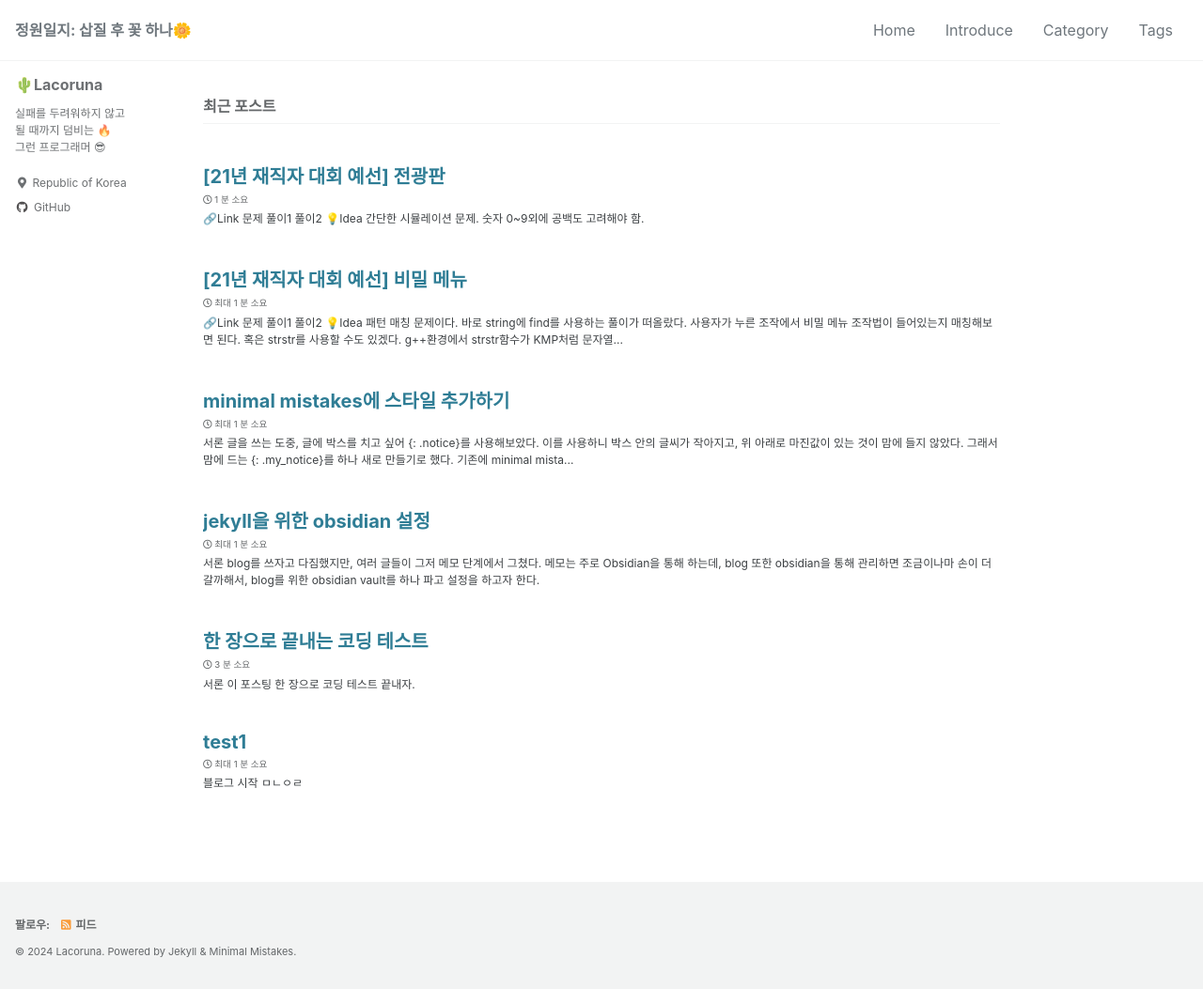
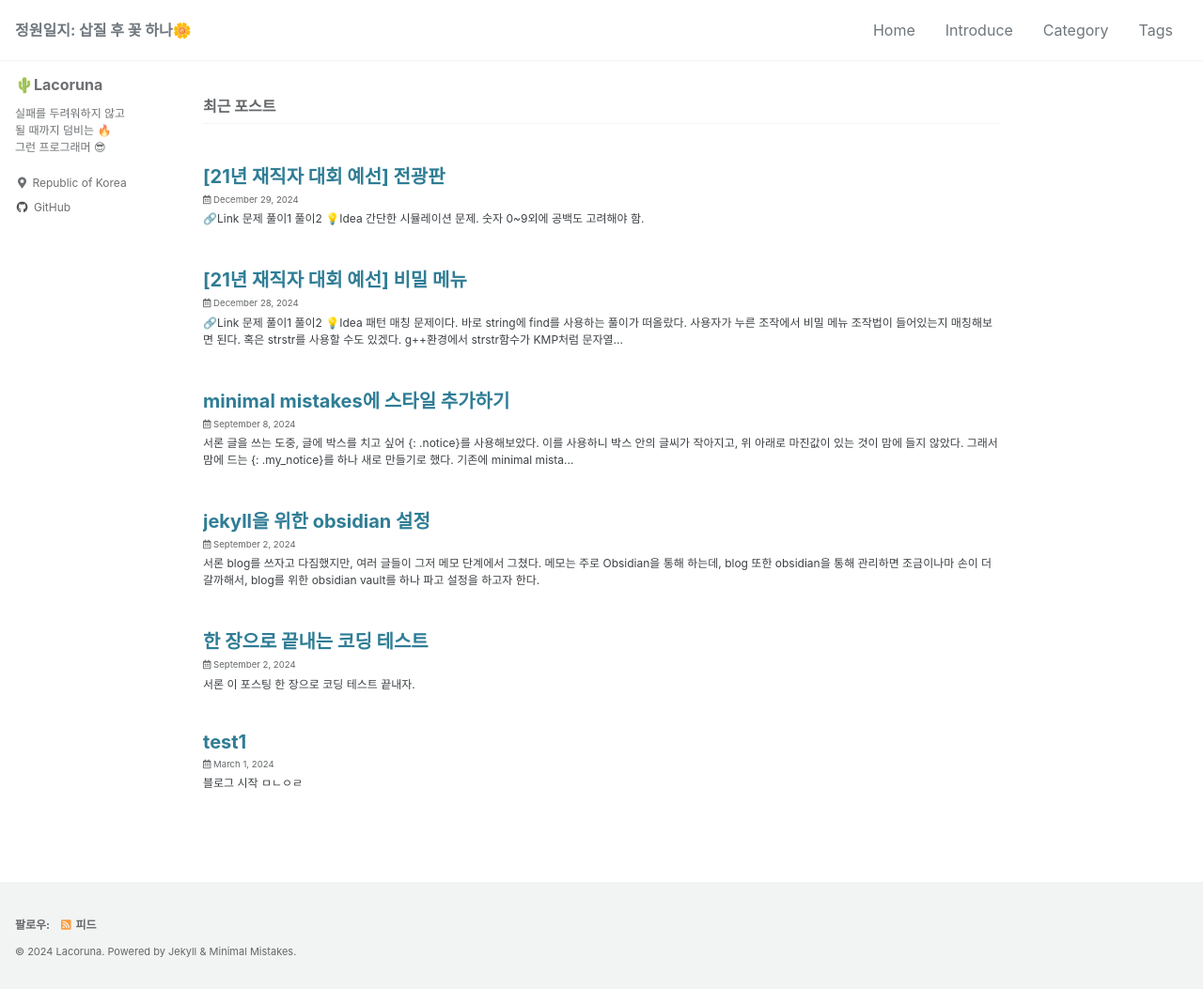
Before and after one commit to La-Coruna/La-Coruna.github.io, a Jekyll site: the page built from index.html, in a window 1280 px wide. Shown: the whole page at 94% size. Built offline with Jekyll 4.4.1, drawn with Linux system fonts in a browser that asks for light colours; cached includes are drawn as plain includes; the list of posts is cut into pages by our own code; part of the change alters nothing that is shown.

Commit message:
read time 삭제, show date 설정

```diff
--- a/_config.yml
+++ b/_config.yml
@@ -286,7 +286,8 @@ defaults:
     values:
       layout: single
       author_profile: true
-      read_time: true
+      read_time: false
+      show_date: true
       comments: # true
       share: true
       related: true
```
